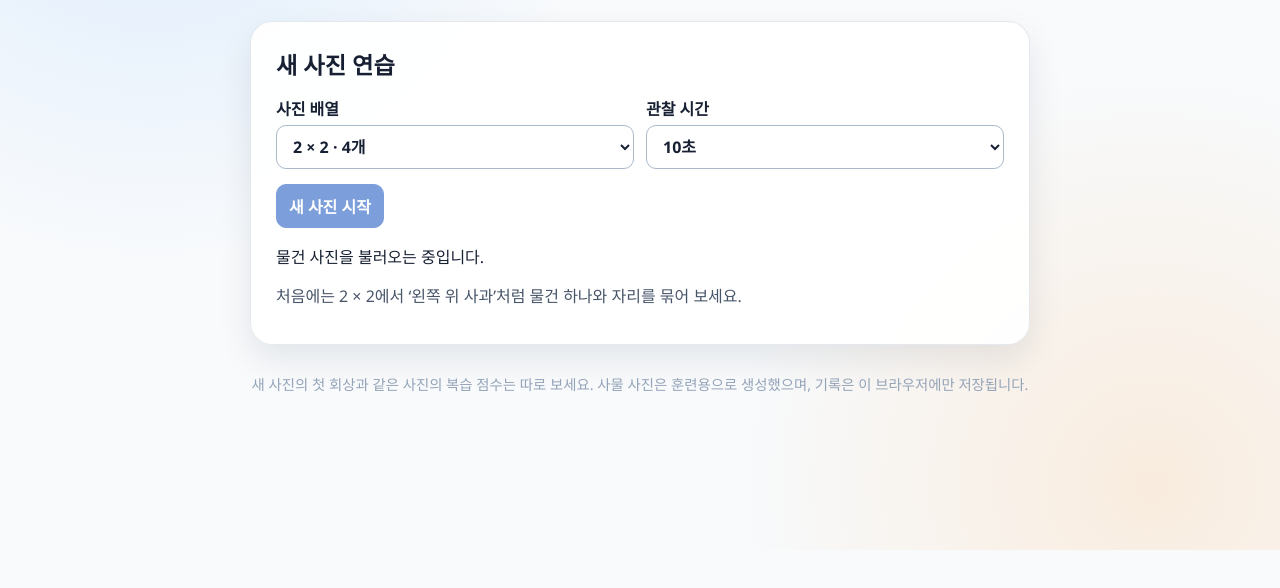
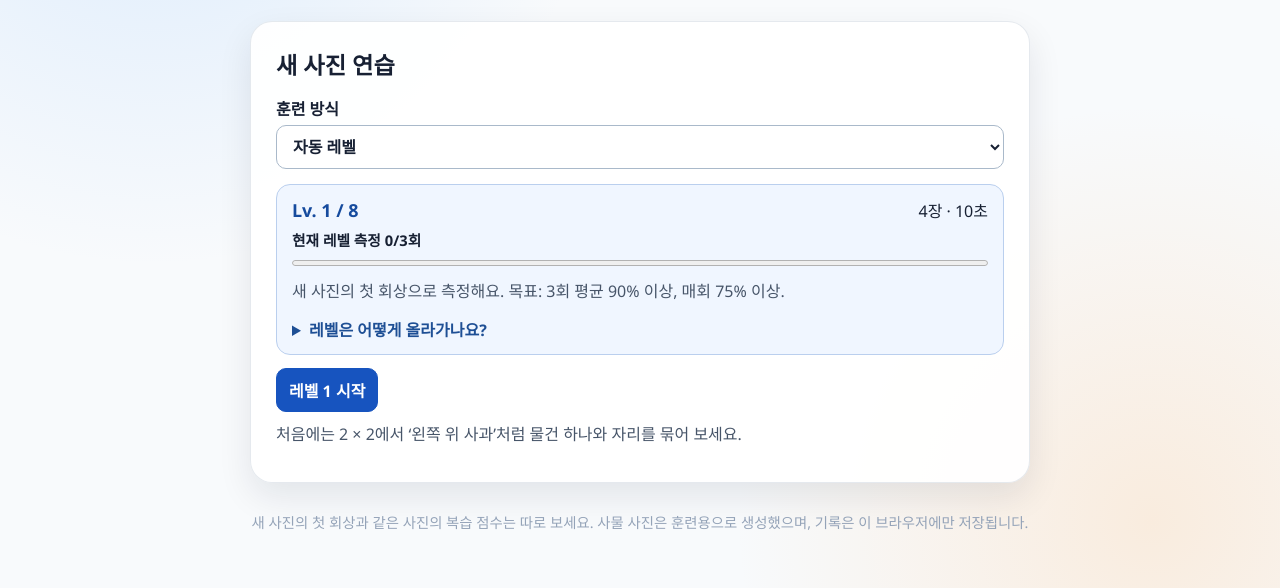
Before and after one commit to jcok89/jcok89.github.io, a plain HTML site: page photo-memory.html in a window 1280 px wide. Shown: the part 250-838 px from the top of the page. Before the commit the page ends 800 px from the top, so only its background shows below. Drawn offline with Linux system fonts and the light colour scheme.

Commit message:
Add automatic level and free practice controls

```diff
--- a/photo-memory.html
+++ b/photo-memory.html
@@ -6,9 +6,9 @@
   <meta name="description" content="물건 사진을 관찰하고 가린 뒤 무엇이 어디에 있었는지 떠올리는 사진 기억 훈련">
   <title>사진 기억 훈련 | Jake의 기억력 훈련실</title>
   <link rel="stylesheet" href="portal.css">
-  <link rel="stylesheet" href="photo-memory.css">
+  <link rel="stylesheet" href="photo-memory.css?v=2">
   <link rel="preload" href="photo-objects.webp" as="image" type="image/webp">
-  <script src="photo-memory.js" defer></script>
+  <script src="photo-memory.js?v=2" defer></script>
 </head>
 <body>
 <main class="page-shell photo-lab">
@@ -21,21 +21,42 @@
   <noscript>훈련을 하려면 브라우저에서 자바스크립트를 켜 주세요.</noscript>
   <section id="setup" class="photo-panel" aria-labelledby="setup-title">
     <h2 id="setup-title" tabindex="-1">새 사진 연습</h2>
-    <div class="photo-settings">
+    <div class="photo-settings photo-mode">
+      <label>훈련 방식 <select id="training-mode">
+        <option value="auto" selected>자동 레벨</option>
+        <option value="manual">자유 연습</option>
+      </select></label>
+    </div>
+    <div id="auto-panel" class="photo-level">
+      <div class="photo-level-head">
+        <strong id="level-title">Lv. 1 / 8</strong>
+        <span id="level-config">4장 · 10초</span>
+      </div>
+      <label id="level-progress-label" for="level-progress">현재 레벨 측정</label>
+      <progress id="level-progress" max="3" value="0" aria-describedby="level-detail"></progress>
+      <p id="level-detail" class="muted"></p>
+      <details>
+        <summary>레벨은 어떻게 올라가나요?</summary>
+        <p class="muted">자동 모드에서 새 사진을 처음 풀었을 때, 물건과 자리가 모두 맞은 비율로 측정해요. 현재 레벨의 최근 3회 평균이 90% 이상이고 매회 75% 이상이면 한 단계 올라가요. 같은 사진·오답 복습과 자유 연습은 반영하지 않아요.</p>
+      </details>
+    </div>
+    <div id="manual-settings" class="photo-settings" hidden>
       <label>사진 배열 <select id="size">
         <option value="4">2 × 2 · 4개</option>
+        <option value="6">3열 × 2행 · 6개</option>
         <option value="9">3 × 3 · 9개</option>
         <option value="12">3열 × 4행 · 12개</option>
       </select></label>
       <label>관찰 시간 <select id="seconds">
         <option value="5">5초</option>
         <option value="10" selected>10초</option>
+        <option value="15">15초</option>
         <option value="20">20초</option>
         <option value="30">30초</option>
         <option value="0">제한 없음</option>
       </select></label>
     </div>
-    <button id="start" class="primary" type="button" disabled>새 사진 시작</button>
+    <button id="start" class="primary" type="button" disabled>레벨 1 시작</button>
     <p id="loading" role="status">물건 사진을 불러오는 중입니다.</p>
     <p class="muted">처음에는 2 × 2에서 ‘왼쪽 위 사과’처럼 물건 하나와 자리를 묶어 보세요.</p>
     <div id="saved" class="photo-saved" hidden>
@@ -67,6 +88,7 @@
   <section id="result" class="photo-panel" aria-labelledby="result-title" hidden>
     <h2 id="result-title" tabindex="-1">훈련 결과</h2>
     <div id="scores" class="photo-scores"></div>
+    <p id="level-result" class="photo-level-result" role="status" hidden></p>
     <p id="result-note" class="muted"></p>
     <div id="comparison" class="photo-comparison"></div>
     <div class="photo-actions">
```
